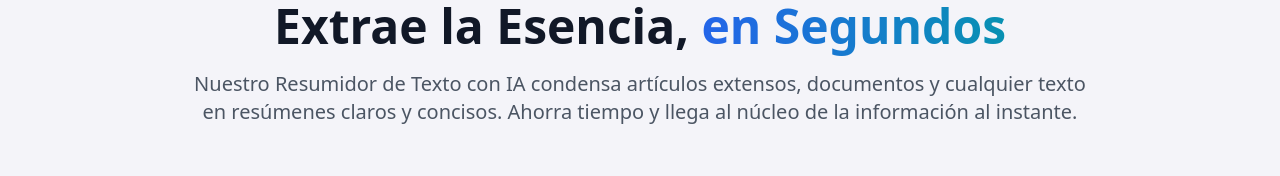
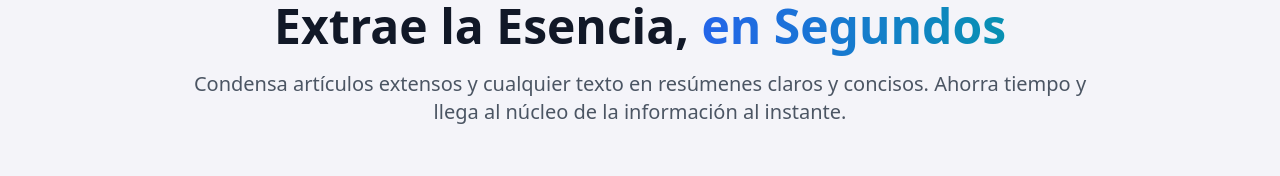
Before and after one commit to OsOsorioP/Orzalia, a React (Vite) app: page / in a window 1280 px wide. Shown: the part 147-323 px from the top of the page. Built offline with nearby package versions, Linux system fonts and the light colour scheme; no server answers.

Commit message:
Refactor SummarizerTool component: clean up code formatting and improve description clarity

```diff
--- a/src/features/summarizer/SumarizerTool.jsx
+++ b/src/features/summarizer/SumarizerTool.jsx
@@ -10,7 +10,7 @@ import CardContent from "../../components/ui/Card/CardContent";
 import CardDescription from "../../components/ui/Card/CardDescription";
 import CardHeader from "../../components/ui/Card/CardHeader";
 import CardTitle from "../../components/ui/Card/CardTitle";
-import { LightBulbIcon,DocumentTextIcon  } from "@heroicons/react/24/outline";
+import { LightBulbIcon, DocumentTextIcon } from "@heroicons/react/24/outline";
 
 const SummarizerTool = () => {
   const [originalText, setOriginalText] = useState("");
@@ -32,18 +32,16 @@ const SummarizerTool = () => {
       <HeroSection
         titleGradientPart="en Segundos"
         titlePart1="Extrae la Esencia,"
-        description="Nuestro Resumidor de Texto con IA condensa artículos extensos, documentos y cualquier texto en resúmenes claros y concisos. Ahorra tiempo y llega al núcleo de la información al instante."
+        description="Condensa artículos extensos y cualquier texto en resúmenes claros y concisos. Ahorra tiempo y llega al núcleo de la información al instante."
       />
       <div className={styles.content}>
         <Card>
           <CardHeader>
             <CardTitle className={styles.formTitle}>
-              <DocumentTextIcon width={"1.5rem"}  color="dodgerblue"/>
+              <DocumentTextIcon width={"1.5rem"} color="dodgerblue" />
               <span>Texto Original</span>
             </CardTitle>
-            <CardDescription>
-
-            </CardDescription>
+            <CardDescription></CardDescription>
           </CardHeader>
           <CardContent className={styles.cardContent}>
             <Textarea
@@ -72,11 +70,10 @@ const SummarizerTool = () => {
         <Card>
           <CardHeader>
             <CardTitle className={styles.formTitle}>
-              <LightBulbIcon width={"1.5rem"}  color="firebrick" />
+              <LightBulbIcon width={"1.5rem"} color="firebrick" />
               <span>Resumen Generado</span>
             </CardTitle>
-            <CardDescription>
-            </CardDescription>
+            <CardDescription></CardDescription>
           </CardHeader>
           <CardContent className={styles.cardContent}>
             <Textarea
```
